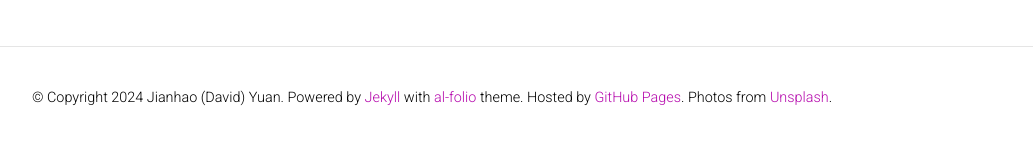
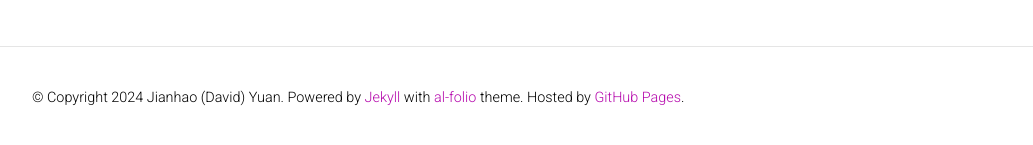
Before and after one commit to YuanJianhao508/YuanJianhao508.github.io, a Jekyll site: the page built from _pages/publications.md, in a window 1280 px wide. Shown: the part 316-461 px from the top of the page, without its empty margins (123-1156 px from the left). Built offline with Jekyll 4.4.1, drawn with Linux system fonts in a browser that asks for light colours; full-size pictures stand in for the smaller copies a plugin makes; comment, search, counter and statistics services are not loaded; a style sheet for code colours, icons or effects is not loaded.

Commit message:
add preview

```diff
--- a/_config.yml
+++ b/_config.yml
@@ -8,11 +8,10 @@
 last_name: Yuan
 email: yuanjianhao2019@gmail.com; jianhaoyuan@robots.ox.ac.uk
 description: > # the ">" symbol means to ignore newlines until "footer_text:"
-  Hahahhaha.
+  Webpage for Jianhao Yuan
 footer_text: >
   Powered by <a href="https://jekyllrb.com/" target="_blank">Jekyll</a> with <a href="https://github.com/alshedivat/al-folio">al-folio</a> theme.
   Hosted by <a href="https://pages.github.com/" target="_blank">GitHub Pages</a>.
-  Photos from <a href="https://unsplash.com" target="_blank">Unsplash</a>.
 keywords: Jianhao Yuan, Robotics, Computer Vision, Synthetic Data, University of Oxford  # add your own keywords or leave empty
 
 lang: en # the language of your site (for example: en, fr, cn, ru, etc.)
```
Also changed, not shown: _pages/about.md (+5 -0 lines).
